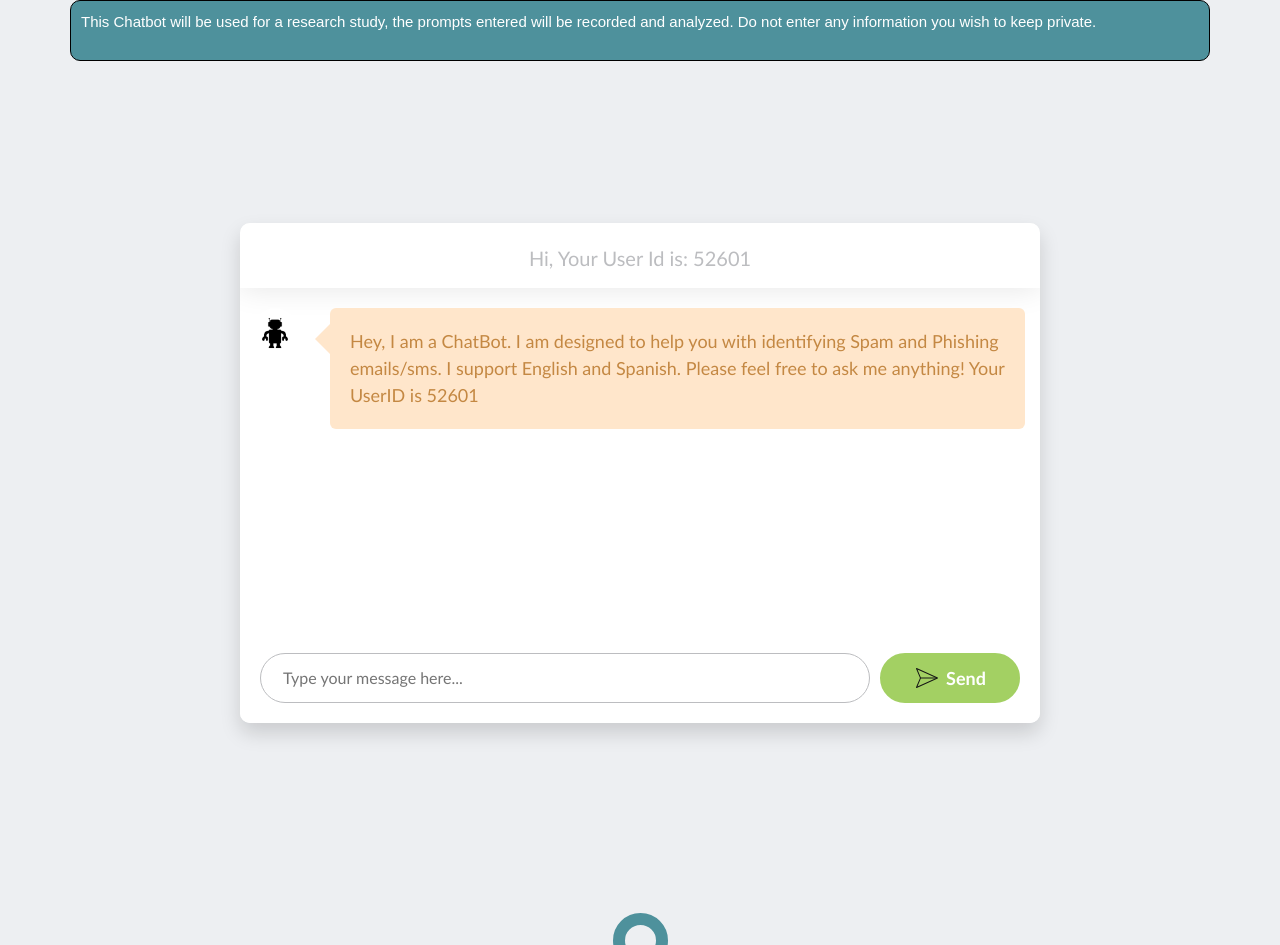
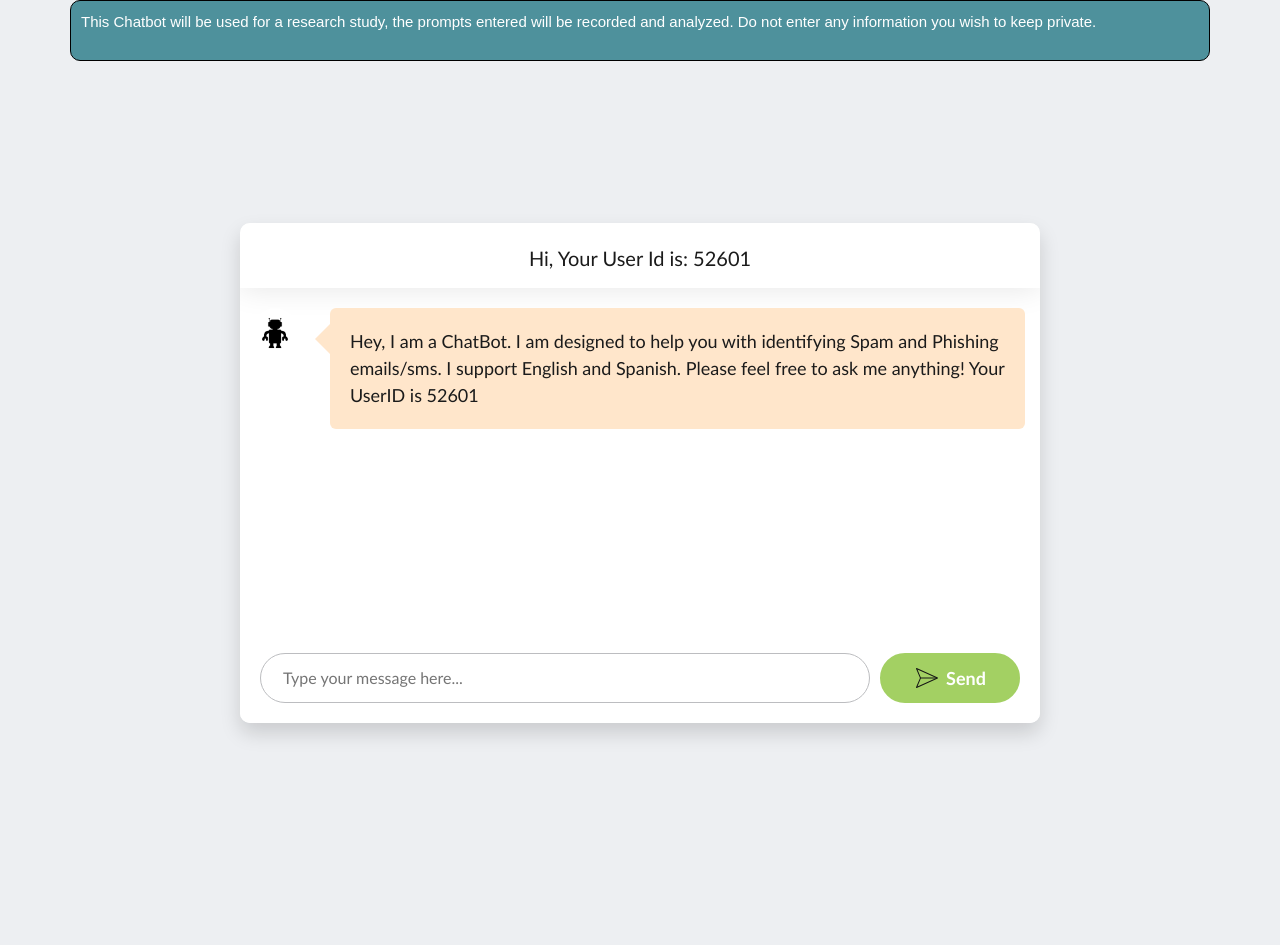
Before and after one commit to batuhantoker/Flask-OpenAI-Chatbot, a Flask app: page / in a window 1280 px wide. Run offline with Flask 3, Linux system fonts and the light colour scheme; parts of the project's set-up code (start-up, migrations or seed data) failed here and were passed over; some libraries are stand-ins or nearby versions.

Commit message:
removed footer

```diff
--- a/requirementx.txt
+++ b/requirementx.txt
@@ -1,2 +1,2 @@
-Flask
+flask
 openai
--- a/static/css/style.css
+++ b/static/css/style.css
@@ -82,7 +82,7 @@ body {
 }
 .top_menu .title {
   text-align: center;
-  color: #bcbdc0;
+  color: #1b1b1b;
   font-size: 20px;
 }
 
@@ -114,7 +114,7 @@ body {
   border-right-color: #ffe6cb;
 }
 .messages .message.left .text {
-  color: #c48843;
+  color: #1b1b1b;
 }
 .messages .message.left .avatar {
   float: left;
@@ -152,7 +152,7 @@ body {
   border-left-color: #c7eafc;
 }
 .messages .message.right .text {
-  color: #45829b;
+  color: #1b1b1b;
 }
 .messages .message.appeared {
   opacity: 1;
--- a/templates/index.html
+++ b/templates/index.html
@@ -49,13 +49,7 @@
 
 </div>
 
-<div class="footer">
-  <div id="button"></div>
-<div id="container">
-<div id="cont">
-<div class="footer_center">
-	   <h3>Bi Lingual Spam Detection &#169; <a href="https://www.ujimasp.com/" target="_blank">Ujima Lab</a>   </h3>
-</div>
+
 </div>
 </div>
 </div>
```
